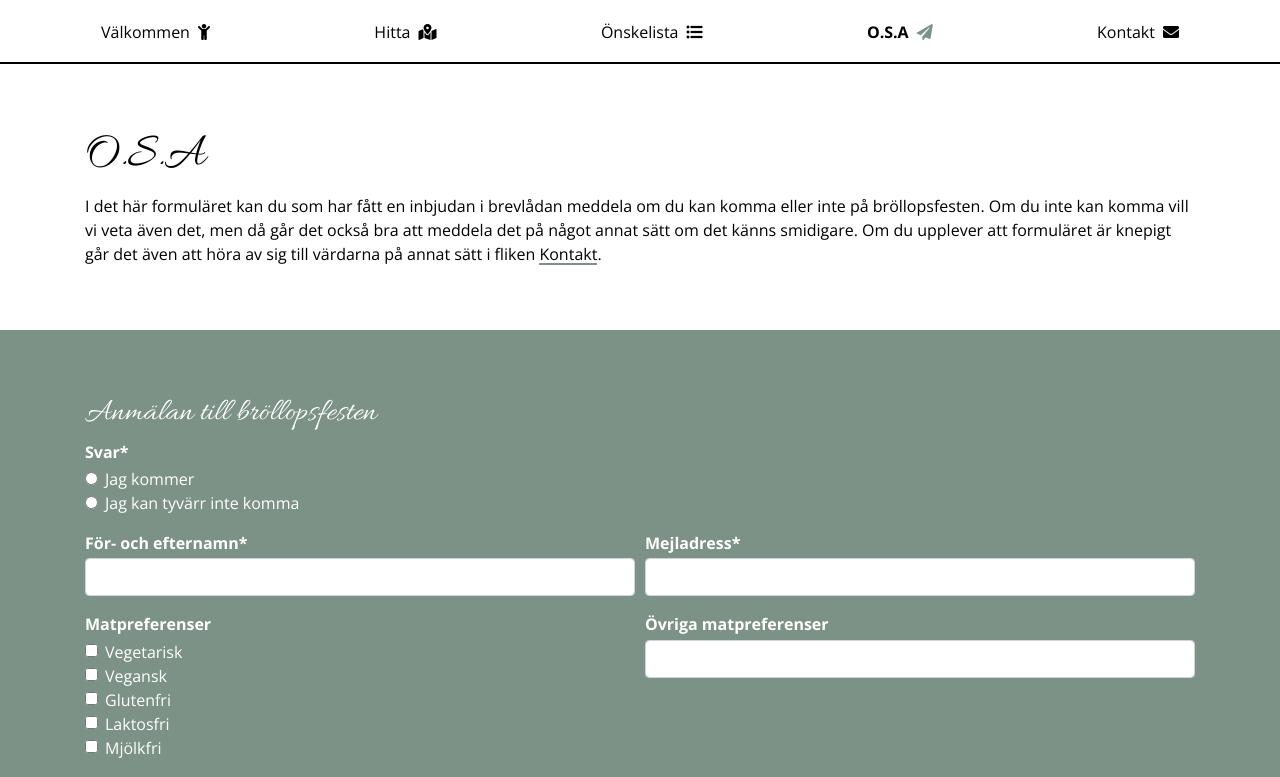
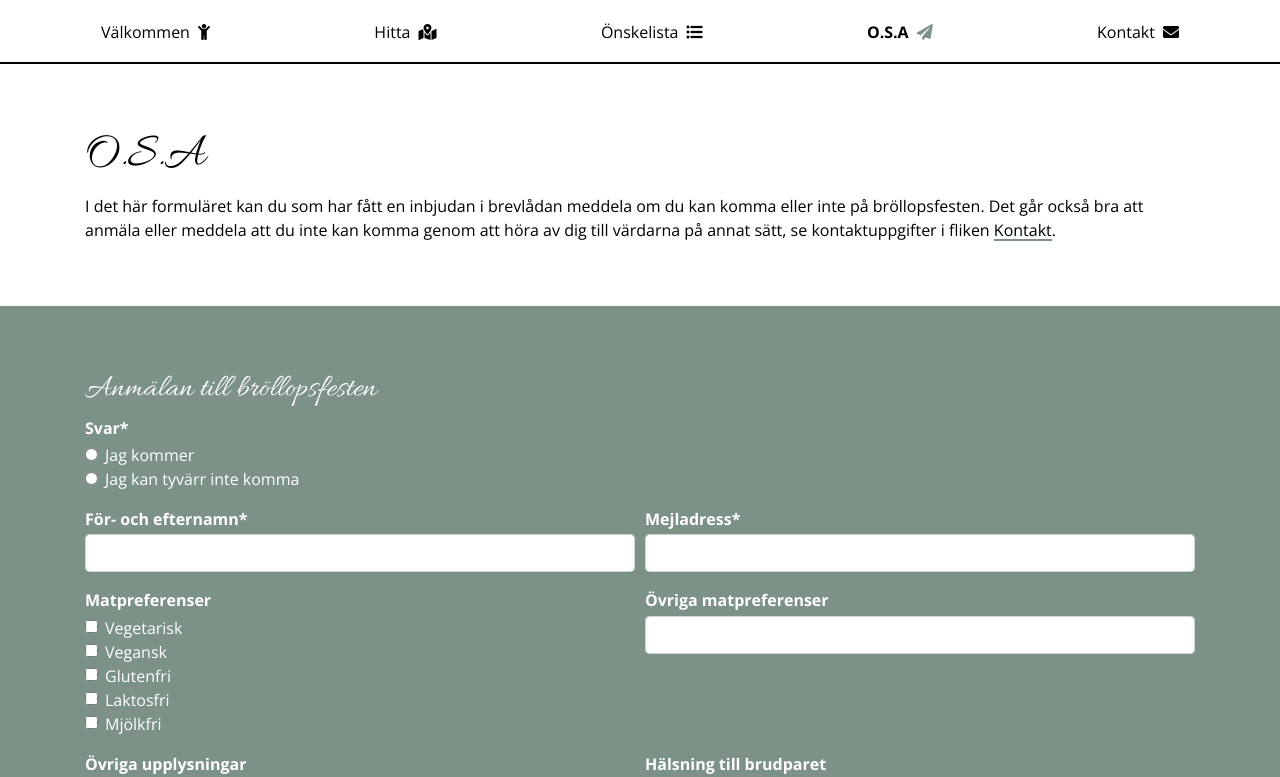
Before and after one commit to filiptammergard/alicejakob, a Vue app: page /osa in a window 1280 px wide. Shown: the top 777 px of the page. Built offline with nearby package versions, Linux system fonts and the light colour scheme; no server answers; the database is empty; sample sign-in values are in the browser's storage; a web font is replaced by a local one.

Commit message:
wishlist

```diff
--- a/src/components/OSA.vue
+++ b/src/components/OSA.vue
@@ -5,7 +5,7 @@
         <div class="align-self-center">
           <h1>O.S.A</h1>
           <p>
-            I det här formuläret kan du som har fått en inbjudan i brevlådan meddela om du kan komma eller inte på bröllopsfesten. Om du inte kan komma vill vi veta även det, men då går det också bra att meddela det på något annat sätt om det känns smidigare. Om du upplever att formuläret är knepigt går det även att höra av sig till värdarna på annat sätt i fliken
+            I det här formuläret kan du som har fått en inbjudan i brevlådan meddela om du kan komma eller inte på bröllopsfesten. Det går också bra att anmäla eller meddela att du inte kan komma genom att höra av dig till värdarna på annat sätt, se kontaktuppgifter i fliken
             <router-link :to="{ name: 'contact' }">Kontakt</router-link>.
           </p>
         </div>
```
